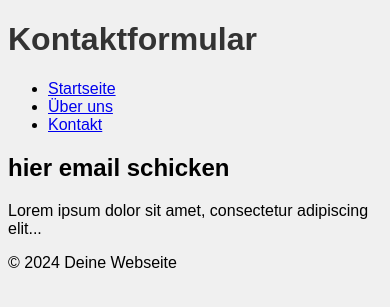
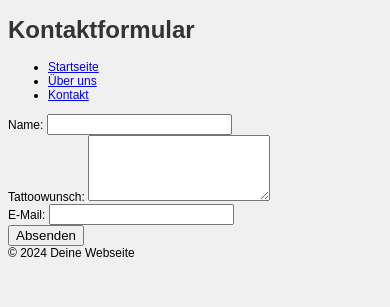
Before and after one commit to LeoRiedel/LeoRiedel.aglaia.tattoo, a PHP site: page /contact.html in a window 390 px wide. Shown: the top 307 px of the page. Run offline with PHP 8.4, Linux system fonts and the light colour scheme.

Commit message:
contactform

```diff
--- a/contact.html
+++ b/contact.html
@@ -1,11 +1,13 @@
 <!DOCTYPE html>
 <html lang="de">
+
 <head>
     <meta charset="UTF-8">
     <meta name="viewport" content="width=device-width, initial-scale=1.0">
     <link rel="stylesheet" href="styles.css">
     <title>Deine Webseite</title>
 </head>
+
 <body>
     <header>
         <h1>Kontaktformular</h1>
@@ -17,10 +19,21 @@
             <li><a href="contact.html">Kontakt</a></li>
         </ul>
     </nav>
+
     <main>
-        <section>
-            <h2>hier email schicken</h2>
-            <p>Lorem ipsum dolor sit amet, consectetur adipiscing elit...</p>
+        <section><!-- Das Kontaktformular -->
+            <form action="dein-serverseitiges-skript.php" method="post">
+                <label for="name">Name:</label>
+                <input type="text" id="name" name="name" required><br>
+
+                <label for="tattoowunsch">Tattoowunsch:</label>
+                <textarea id="tattoowunsch" name="tattoowunsch" rows="4" required></textarea><br>
+
+                <label for="email">E-Mail:</label>
+                <input type="email" id="email" name="email" required><br>
+
+                <input type="submit" value="Absenden">
+            </form>
         </section>
         <!-- Weitere Abschnitte und Inhalte hier -->
     </main>
--- a/styles.css
+++ b/styles.css
@@ -1,7 +1,28 @@
 /* Beispiel-CSS */
 body {
+    font-size: 16px;
     font-family: Arial, sans-serif;
     background-color: #f0f0f0;
+}
+
+/* Media Query für Bildschirme mit maximaler Breite von 768px (Tablets und kleinere Bildschirme) */
+@media screen and (max-width: 768px) {
+    body {
+        font-size: 14px;
+        /* Änderungen für kleinere Bildschirme hier */
+    }
+
+    /* Weitere Media Query-Stilregeln hier */
+}
+
+/* Media Query für Bildschirme mit maximaler Breite von 480px (Mobile Geräte) */
+@media screen and (max-width: 480px) {
+    body {
+        font-size: 12px;
+        /* Änderungen für noch kleinere Bildschirme hier */
+    }
+
+    /* Weitere Media Query-Stilregeln hier */
 }
 
 h1 {
```
